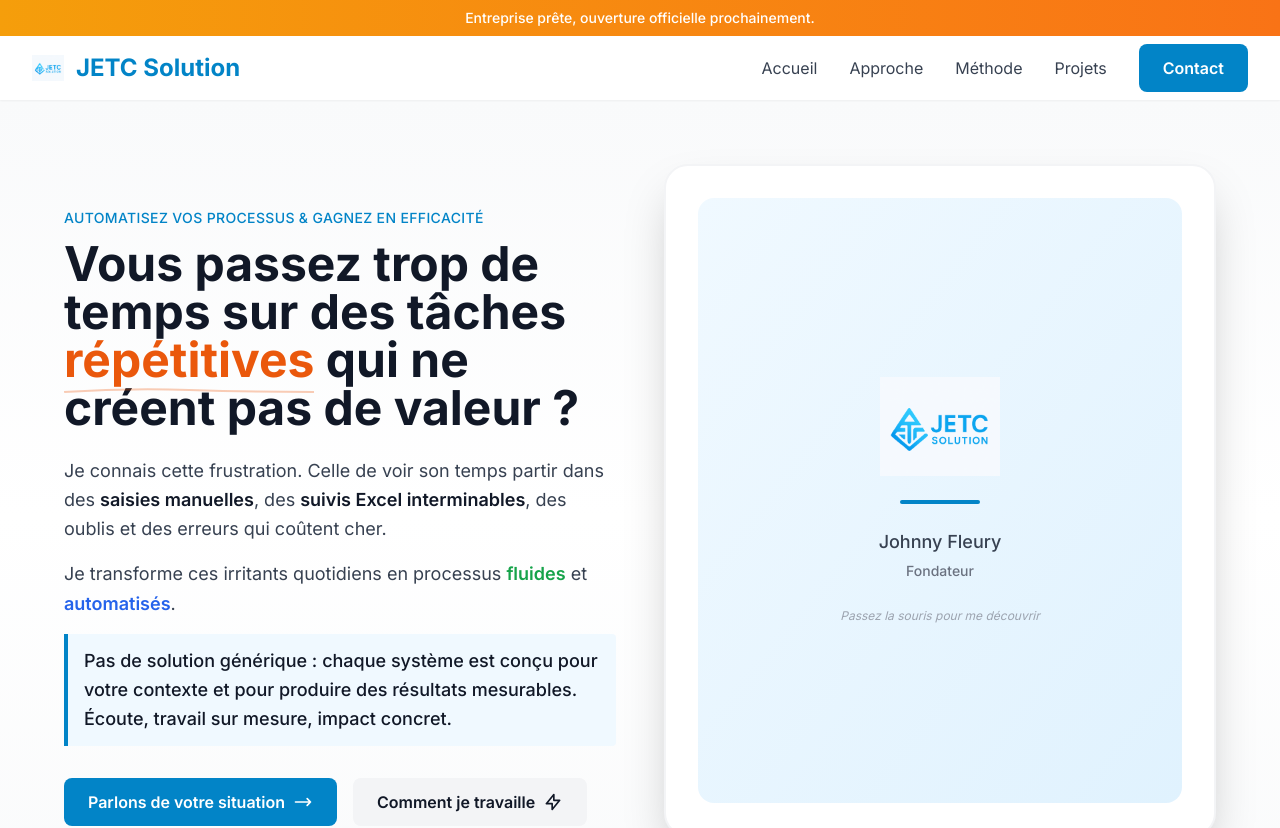
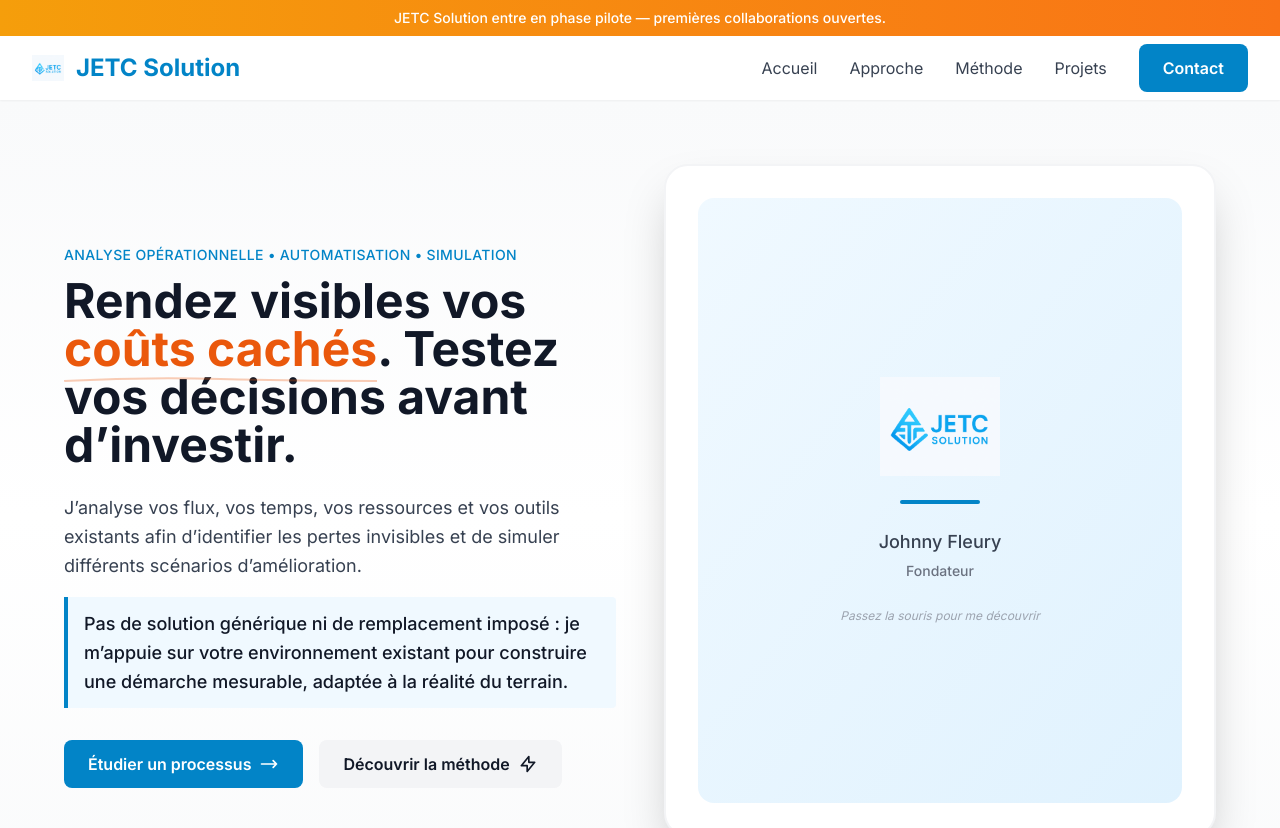
Before and after one commit to johnnyfleury87-ctrl/JECT_Solution, a Next.js app: page / in a window 1280 px wide. Shown: the top 828 px of the page. Built offline with nearby package versions, Linux system fonts and the light colour scheme.

Commit message:
feat: repositionnement hero page d'accueil (analyse operationnelle, automatisation, simulation)

```diff
--- a/app/layout.js
+++ b/app/layout.js
@@ -8,8 +8,8 @@
 const inter = Inter({ subsets: ['latin'] });
 
 export const metadata = {
-  title: 'JETC Solution - Solutions Digitales Innovantes',
-  description: 'JETC Solution accompagne votre transformation digitale avec des solutions modernes et performantes.',
+  title: 'JETC Solution | Analyse opérationnelle, automatisation et simulation',
+  description: 'JETC Solution accompagne les entreprises dans l’analyse de leurs flux, l’identification des coûts cachés, l’automatisation des processus et la simulation de scénarios d’amélioration.',
   keywords: 'solutions digitales, développement web, transformation digitale',
   icons: {
     icon: '/favicon.png',
@@ -23,7 +23,7 @@
         <PingClient />
         {/* Bandeau d'ouverture officielle */}
         <div className="bg-gradient-to-r from-amber-500 to-orange-500 text-white py-2 px-4 text-center text-sm font-medium shadow-md">
-          Entreprise prête, ouverture officielle prochainement.
+          JETC Solution entre en phase pilote — premières collaborations ouvertes.
         </div>
         <Navbar />
         <main className="min-h-screen relative">
--- a/components/Hero.js
+++ b/components/Hero.js
@@ -45,43 +45,37 @@
                 variants={itemVariants}
                 className="text-primary-600 font-medium mb-3 text-sm uppercase tracking-wide"
               >
-                Automatisez vos processus & gagnez en efficacité
+                ANALYSE OPÉRATIONNELLE • AUTOMATISATION • SIMULATION
               </motion.p>
 
               <motion.h1
                 variants={itemVariants}
                 className="text-3xl md:text-4xl lg:text-5xl font-bold text-gray-900 mb-6 leading-tight"
               >
-                Vous passez trop de temps sur des tâches{' '}
+                Rendez visibles vos{' '}
                 <span className="text-orange-600 relative">
-                  répétitives
+                  coûts cachés
                   <svg className="absolute -bottom-1 left-0 w-full" height="8" viewBox="0 0 100 8" preserveAspectRatio="none">
                     <path d="M0,7 Q25,3 50,5 T100,7" fill="none" stroke="currentColor" strokeWidth="2" opacity="0.3"/>
                   </svg>
-                </span>{' '}
-                qui ne créent pas de valeur ?
+                </span>
+                . Testez vos décisions avant d’investir.
               </motion.h1>
 
               <div className="space-y-4 text-lg text-gray-700 leading-relaxed mb-8">
                 <motion.p variants={itemVariants}>
-                  Je connais cette frustration. Celle de voir son temps partir dans des{' '}
-                  <span className="font-semibold text-gray-900">saisies manuelles</span>, des{' '}
-                  <span className="font-semibold text-gray-900">suivis Excel interminables</span>,
-                  des oublis et des erreurs qui coûtent cher.
-                </motion.p>
-
-                <motion.p variants={itemVariants}>
-                  Je transforme ces irritants quotidiens en processus{' '}
-                  <span className="text-green-600 font-semibold">fluides</span> et{' '}
-                  <span className="text-blue-600 font-semibold">automatisés</span>.
+                  J’analyse vos flux, vos temps, vos ressources et vos outils existants afin
+                  d’identifier les pertes invisibles et de simuler différents scénarios
+                  d’amélioration.
                 </motion.p>
 
                 <motion.p
                   variants={itemVariants}
                   className="font-medium text-gray-900 bg-primary-50 border-l-4 border-primary-600 pl-4 py-3 rounded-r"
                 >
-                  Pas de solution générique : chaque système est conçu pour votre contexte et pour produire des résultats mesurables.<br />
-                  Écoute, travail sur mesure, impact concret.
+                  Pas de solution générique ni de remplacement imposé : je m’appuie sur votre
+                  environnement existant pour construire une démarche mesurable, adaptée à la
+                  réalité du terrain.
                 </motion.p>
               </div>
 
@@ -94,7 +88,7 @@
                   className="btn-primary text-base inline-flex items-center justify-center group relative overflow-hidden"
                 >
                   <span className="relative z-10 flex items-center">
-                    Parlons de votre situation
+                    Étudier un processus
                     <svg
                       className="w-5 h-5 ml-2 group-hover:translate-x-1 transition-transform"
                       fill="none"
@@ -111,7 +105,7 @@
                   href="/#process"
                   className="btn-secondary text-base inline-flex items-center justify-center group"
                 >
-                  Comment je travaille
+                  Découvrir la méthode
                   <svg
                     className="w-5 h-5 ml-2 group-hover:rotate-90 transition-transform duration-300"
                     fill="none"
```
Also changed, not shown: 1 other file (tests, documents, lock files or other folders).
